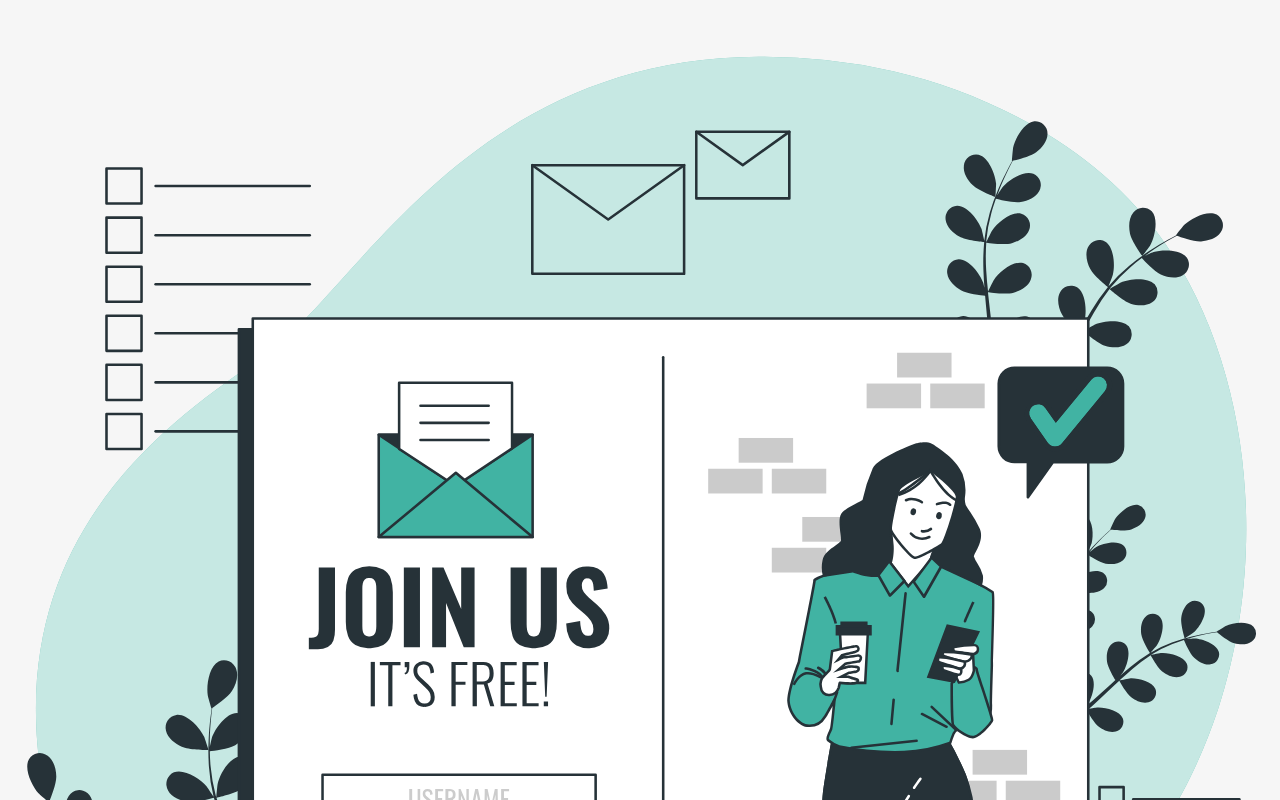
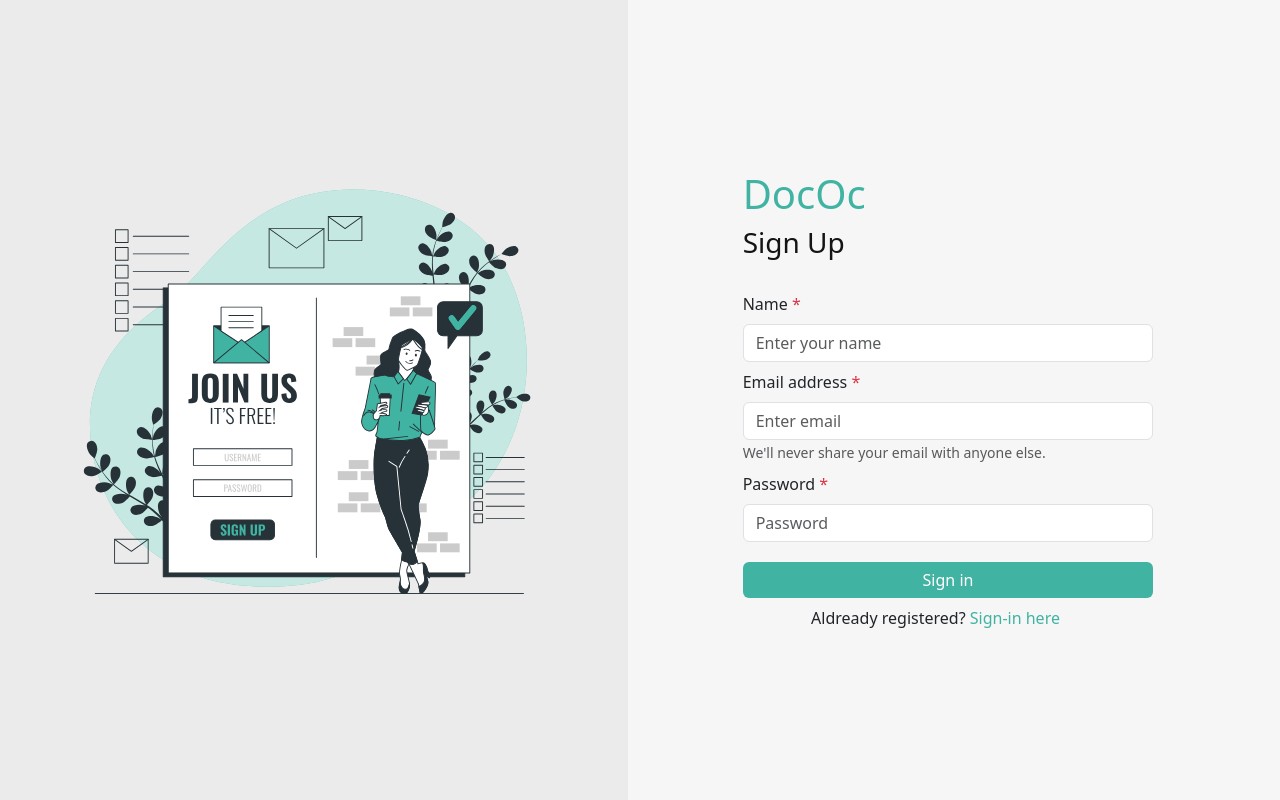
Before and after one commit to BITS-3rd-sem/DocOC, a React (Vite) app: page /signup in a window 1280 px wide. Shown: the top 800 px of the page. Built offline with nearby package versions, Linux system fonts and the light colour scheme.

Commit message:
bootstrap fix

```diff
--- a/package.json
+++ b/package.json
@@ -11,6 +11,7 @@
   },
   "dependencies": {
     "axios": "^1.7.7",
+    "bootstrap": "^5.3.3",
     "react": "^18.3.1",
     "react-dom": "^18.3.1"
   },
--- a/src/App.jsx
+++ b/src/App.jsx
@@ -1,5 +1,6 @@
 import { Route, Routes } from 'react-router-dom';
 import './App.css'
+import 'bootstrap/dist/css/bootstrap.min.css';
 import Signin from './components/auth/signin'
 import Signup from './components/auth/signup';
 import { AuthProvider } from './helpers/contexts/AuthContext';
--- a/src/components/auth/signup.jsx
+++ b/src/components/auth/signup.jsx
@@ -112,7 +112,7 @@ function Signup() {
         </div>
         <div className="col-lg-6 signin-container d-flex flex-column justify-content-center align-items-center pt-lg-0 pt-1">
           <div className='col-lg-8 col-10 mb-4'>
-            <h1 className='app-name'>QuizIT</h1>
+            <h1 className='app-name'>DocOc</h1>
             <h3 className='form-heading'>Sign Up</h3>
           </div>
           <Form className="col-lg-8 col-10">
--- a/src/stylesheets/Signin.css
+++ b/src/stylesheets/Signin.css
@@ -0,0 +1,36 @@
+.signin{
+    min-height: 100vh;
+
+}
+
+.banner{
+    background-color: rgb(235, 235, 235);
+}
+
+.app-name {
+    color: #41B3A3;
+}
+
+.form-heading {
+    color: rgb(20, 20, 20);
+}
+
+.submit-btn, .submit-btn:hover, .submit-btn:active {
+    background-color: #41B3A3 !important;
+    border: none;
+}
+
+.submit-btn:hover {
+    border: none;
+    background-color: #52b6a8 !important;
+}
+
+.input:focus {
+    border: none;
+    box-shadow: 0 0 7px 0 #41b3a496;
+}
+
+.primary-link{
+    color: #41B3A3;
+    text-decoration: none;
+}
```
Also changed, not shown: 1 other file (tests, documents, lock files or other folders).
